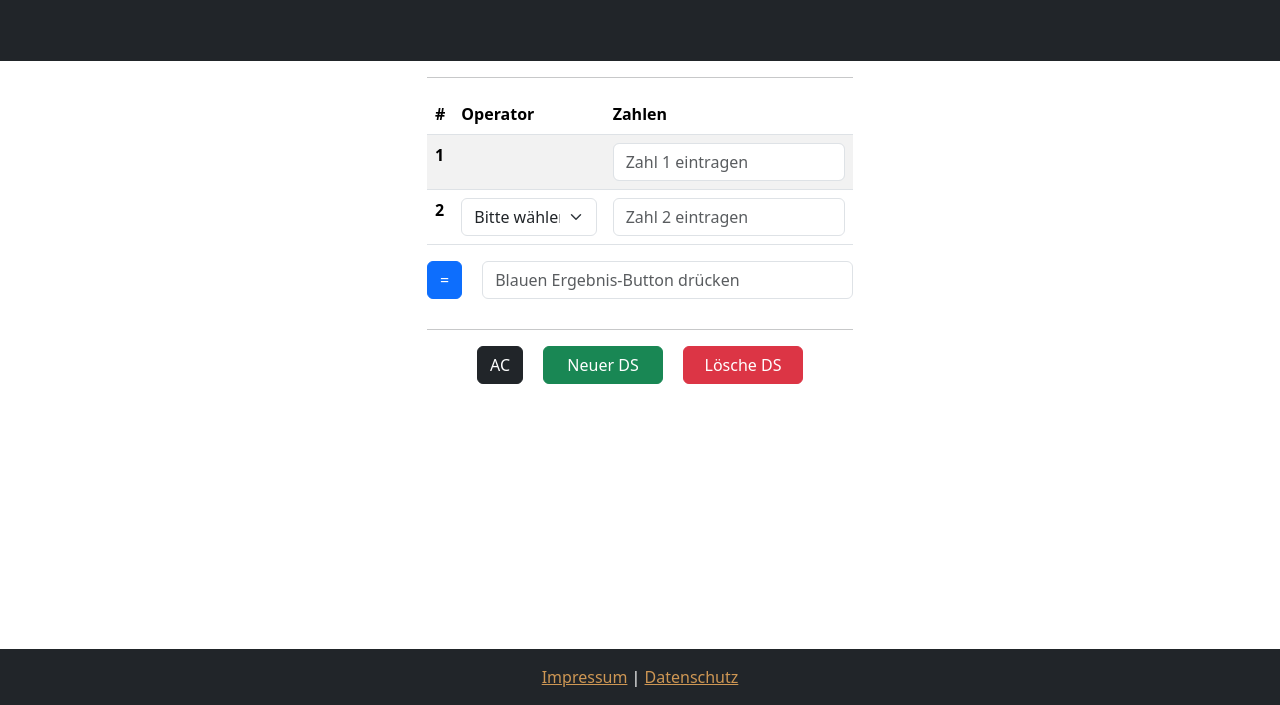
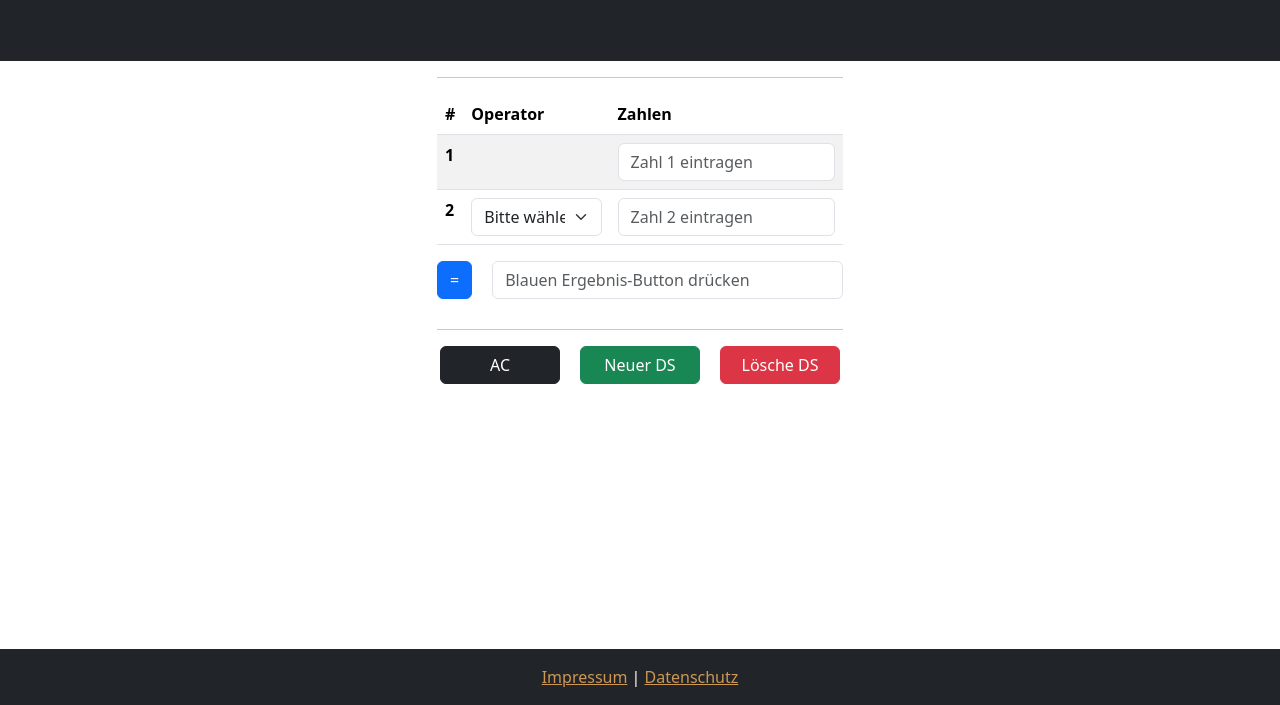
Before and after one commit to wm87/SimpleCalc, a plain HTML site: page index.html in a window 1280 px wide. Both pictures are taken after a click on the button "AC". Shown: the part 131-836 px from the top of the page. Drawn offline with nearby package versions, Linux system fonts and the light colour scheme.

Commit message:
minor fixes

```diff
--- a/index.html
+++ b/index.html
@@ -26,7 +26,7 @@
         <h1>TR-Venga von KBS</h1>
         <p>Ein Beispiel mit Bootstrap und jQuery</p>
     </div>
-    <div class="container" style="width: 450px;">
+    <div class="container" style="width: 430px;">
         <!-- Begin page content -->
         <hr>
         <table id="data-table" class="table table-striped table-hover">
@@ -71,7 +71,7 @@
 
         <hr>
         <div class="center-buttons">
-            <button type="button" id="clear-rows" class="btn btn-dark">AC</button>
+            <button type="button" id="clear-rows" class="btn btn-dark button-custom">AC</button>
             <button type="button" id="add-row" class="btn btn-success button-custom">Neuer DS</button>
             <button type="button" id="delete-row" class="btn btn-danger button-custom">Lösche DS</button>
         </div>
--- a/script.js
+++ b/script.js
@@ -64,9 +64,7 @@ $(document).ready(function () {
     // $("#data-table tbody tr").slice(2).remove();
 
     // Reset all input fields
-    $("#data-table tbody input[type='text']").each(function () {
-      $(this).val("").css("border-color", "");
-    });
+    $("#data-table tbody input[type='text']").val("").css("border-color", "");
 
     // Reset all select elements (operations)
     $('select').val('1').css("border-color", "");
@@ -85,7 +83,6 @@ $(document).ready(function () {
     // Check if all values are valid: numbers and
     // operators are selected and there are at least two numbers
     if (checkValues(numbers, operators) && numbers.length > 1) {
-
       // Calculate the result
       calcResult(numbers, operators);
     }
@@ -144,10 +141,9 @@ $(document).ready(function () {
     if (!isValid) {
       numbers.length = 0;
       resultField.val("Ungültige Eingabe(n)").css("border-color", "red");
-      return false;
     }
 
-    return true;
+    return isValid;
   }
 
   // Calculate the result based on the input numbers and operators
@@ -176,7 +172,6 @@ $(document).ready(function () {
       }
       else if (operators[i] === '/') {
         tmpValue = numbers[i] / numbers[i + 1];
-
         numbers.splice(i, 2, tmpValue);
         operators.splice(i, 1);
         i--;
@@ -202,7 +197,6 @@ $(document).ready(function () {
       }
       else if (operators[i] === '-') {
         tmpValue = numbers[i] - numbers[i + 1];
-
         numbers.splice(i, 2, tmpValue);
         operators.splice(i, 1);
         i--;
```
